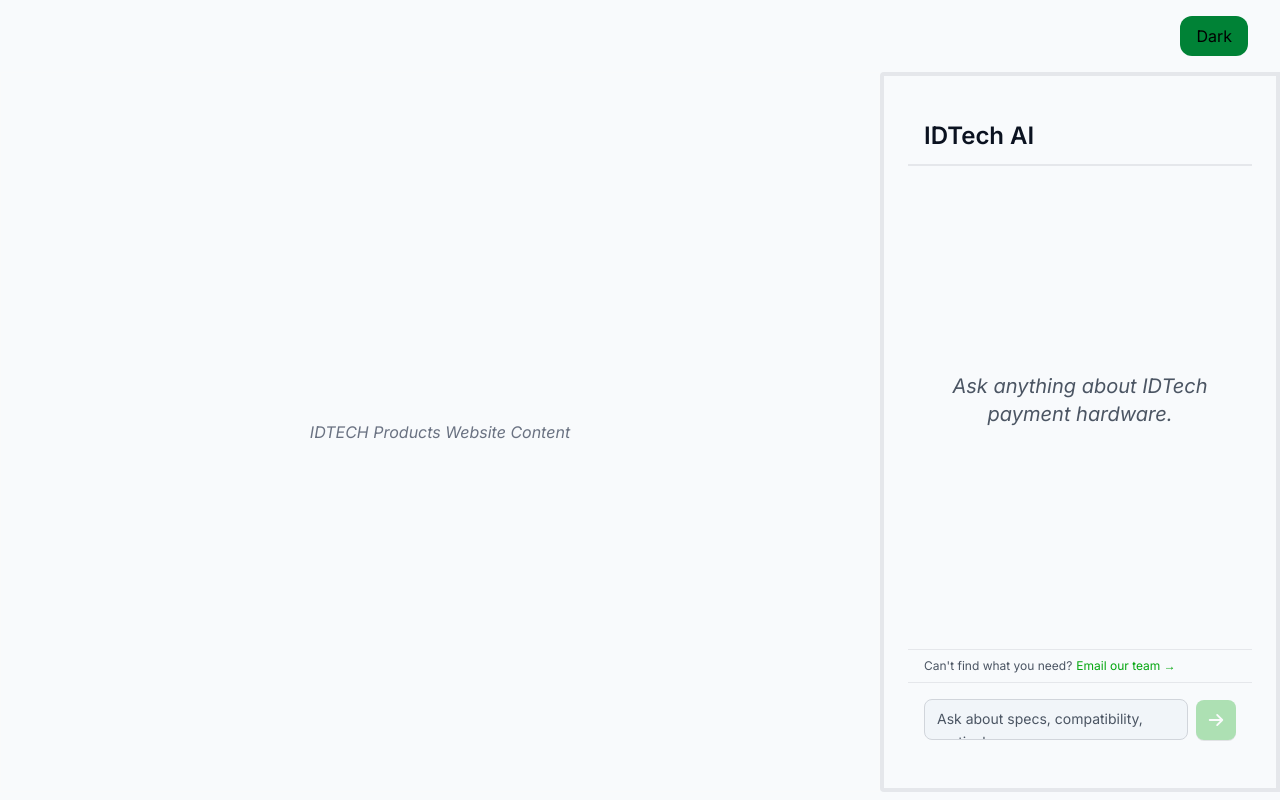
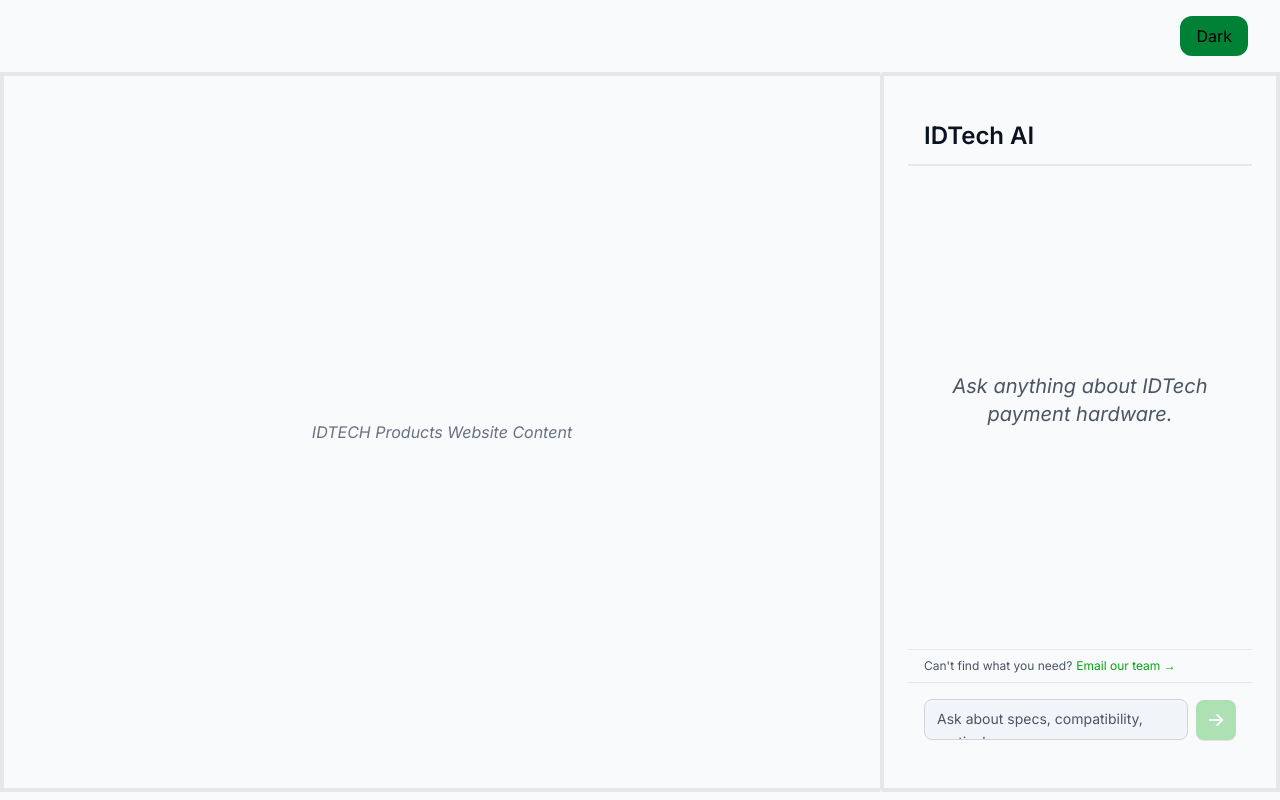
Before and after one commit to deyi0v0/idtech-suggestion-engine, a React (Vite) app in the folder frontend/: page / in a window 1280 px wide. Built offline with nearby package versions, Linux system fonts and the light colour scheme.

Commit message:
update border

```diff
--- a/frontend/src/App.tsx
+++ b/frontend/src/App.tsx
@@ -123,7 +123,7 @@
         </GenericButton>
       </div>
       <div className="flex flex-row w-full">
-        <div className="flex-1 border border-gray-50 flex items-center justify-around">
+        <div className="flex-1 border-4 border-r-0 flex items-center justify-around" style={{ borderColor: "var(--border)" }}>
           <p className="italic text-gray-500">IDTECH Products Website Content</p>
         </div>
         <ChatWindow
```
